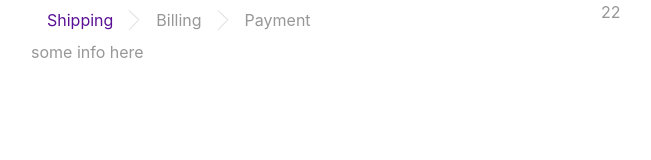
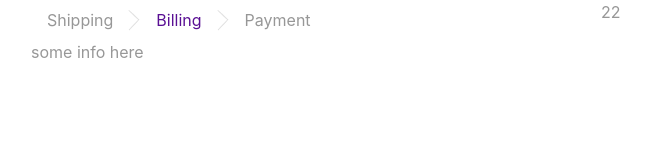
Before and after one commit to eich47/order, a Vue app: page /#/billing in a window 1280 px wide. Shown: the top 160 px of the page, without its empty margins (54-705 px from the left). Built offline with nearby package versions, Linux system fonts and the light colour scheme.

Commit message:
стили для активного роута

```diff
--- a/src/components/Navigation.vue
+++ b/src/components/Navigation.vue
@@ -5,7 +5,6 @@
         v-for="navItem in navigationItem"
         :key="navItem.id"
         class="way-item"
-        :class="{ active: navItem.active }"
         :style="styleArrow"
         :to="navItem.routerTo"
         >{{ navItem.ui }}</b-nav-item
@@ -26,16 +25,14 @@ export default {
         {
           id: 1,
           ui: "Shipping",
-          active: true,
           routerTo: { name: "shippingInfo" }
         },
         {
           id: 2,
           ui: "Billing",
-          active: false,
           routerTo: { name: "billingInfo" }
         },
-        { id: 3, ui: "Payment", active: false }
+        { id: 3, ui: "Payment" }
       ]
     };
   }
@@ -54,7 +51,7 @@ export default {
     background-image: none !important;
   }
 }
-.active .nav-link {
+.router-link-exact-active {
   color: $primary;
 }
 </style>
```
